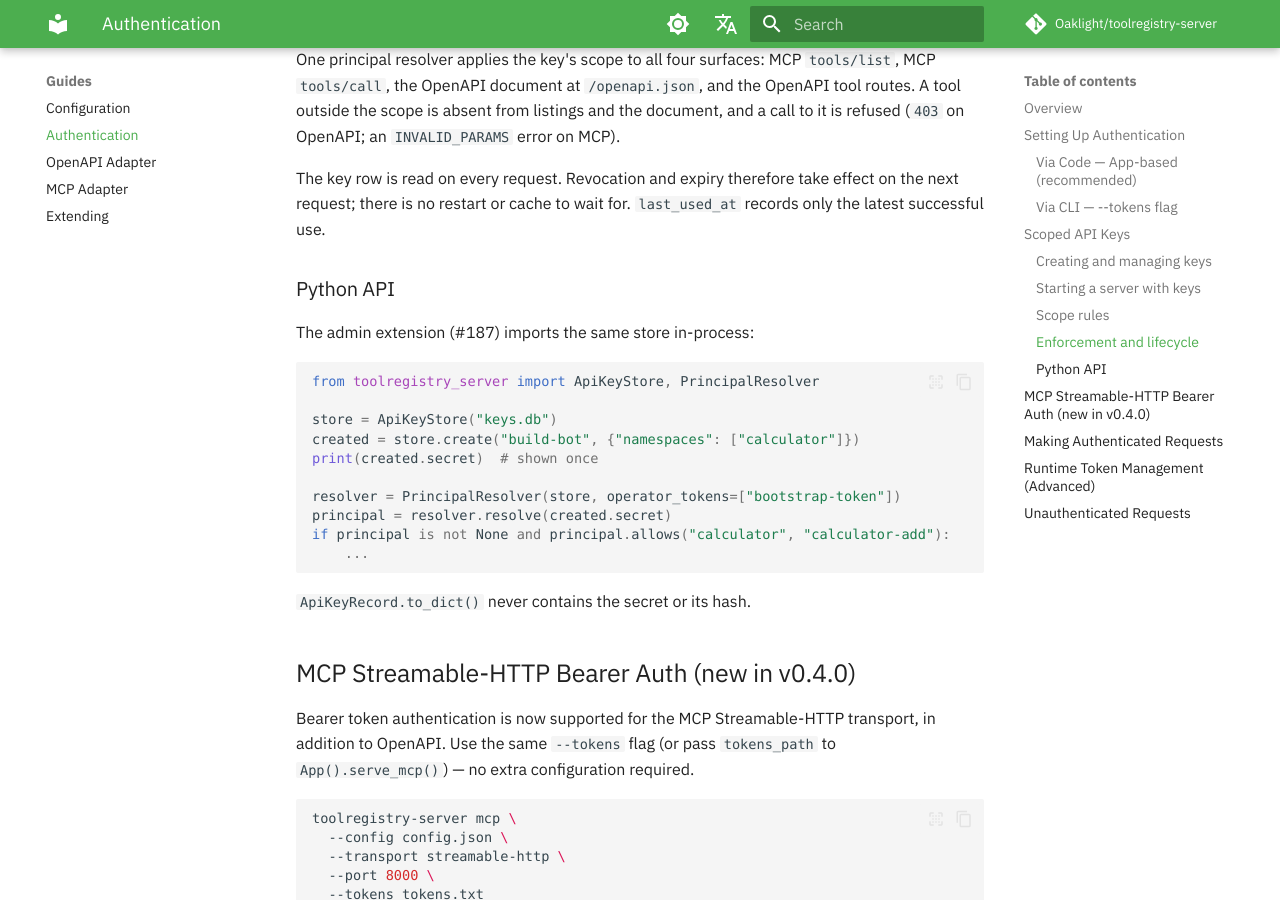
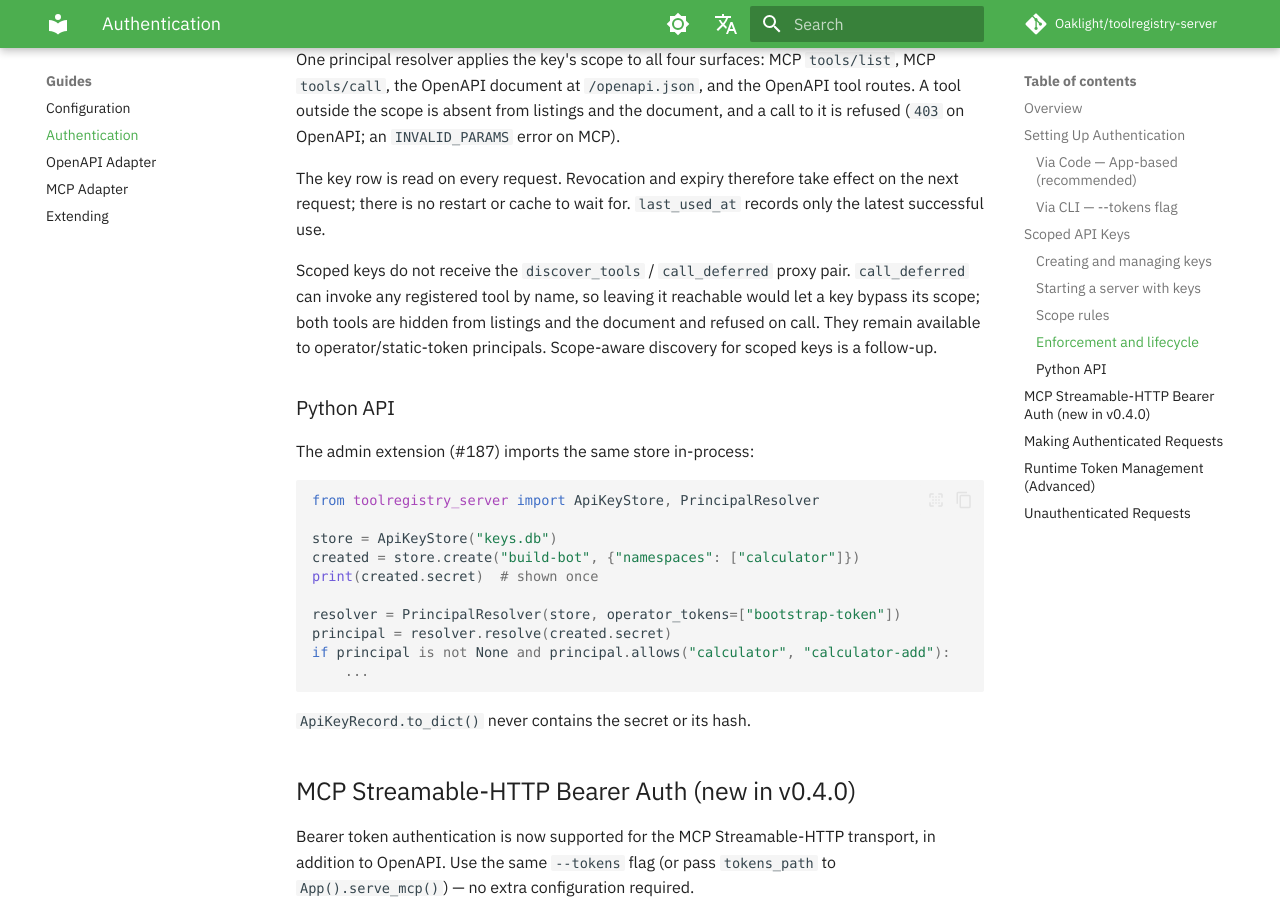
Before and after one commit to Oaklight/toolregistry-server, an MkDocs documentation site: the page built from docs/guides/authentication.md, in a window 1280 px wide and 900 px high, scrolled down 3173 px. Built offline with MkDocs 1.6.1 and Material for MkDocs 9.7.7, drawn with Linux system fonts in a browser that asks for light colours; some web fonts are replaced; comment, search, counter and statistics services are not loaded.

Commit message:
docs(auth): note the proxy tools are closed to scoped keys (#186)

```diff
--- a/docs/guides/authentication.md
+++ b/docs/guides/authentication.md
@@ -151,6 +151,12 @@ The key row is read on every request. Revocation and expiry therefore take
 effect on the next request; there is no restart or cache to wait for.
 `last_used_at` records only the latest successful use.
 
+Scoped keys do not receive the `discover_tools` / `call_deferred` proxy pair.
+`call_deferred` can invoke any registered tool by name, so leaving it reachable
+would let a key bypass its scope; both tools are hidden from listings and the
+document and refused on call. They remain available to operator/static-token
+principals. Scope-aware discovery for scoped keys is a follow-up.
+
 ### Python API
 
 The admin extension (#187) imports the same store in-process:
```
Also changed, not shown: docs/changelog.md (+1 -1 lines).
